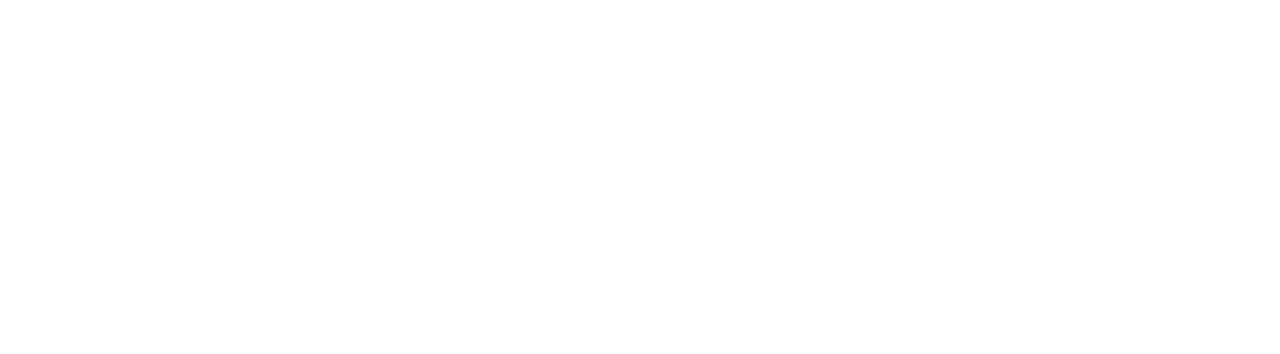
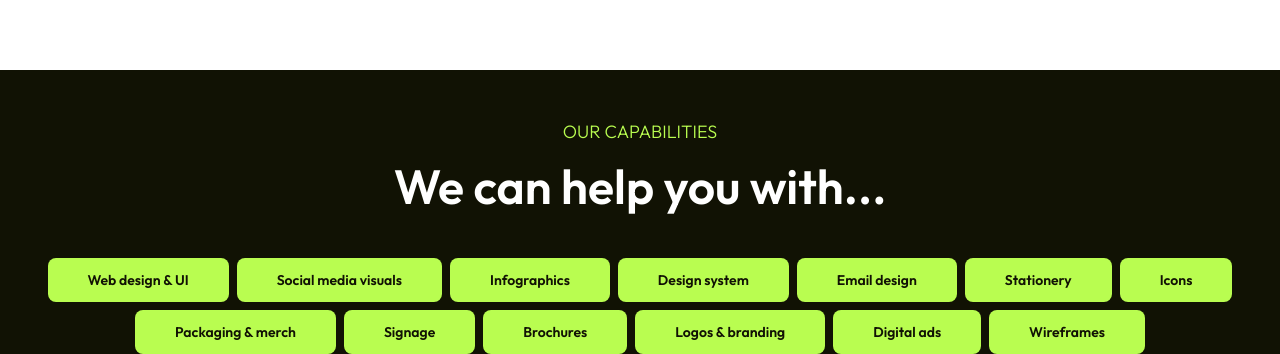
Before and after one commit to mehedihasanfaiyaz/kronix-saas, a React (Vite) app: page / in a window 1280 px wide. Shown: the part 3185-3539 px from the top of the page. Before the commit the page ends 3255 px from the top, so only its background shows below. Built offline with nearby package versions, Linux system fonts and the light colour scheme.

Commit message:
feat(capabilities): create section

```diff
--- a/src/App.tsx
+++ b/src/App.tsx
@@ -1,5 +1,6 @@
 import BeautifulWorks from "./section/BeautifulWorks";
 import Brands from "./section/Brands";
+import Capabilities from "./section/Capabilities";
 import Header from "./section/Header";
 import Hero from "./section/Hero";
 import HowItWorks from "./section/HowItWork";
@@ -20,6 +21,9 @@ export default function App() {
           <BeautifulWorks />
         </div>
       </div>
+      <div className="mx-auto max-w-7xl">
+        <Capabilities />
+      </div>
     </div>
   );
 }
--- /dev/null
+++ b/src/section/Capabilities.tsx
@@ -0,0 +1,21 @@
+// pages/Capabilities.js
+import Button from "../components/Button";
+import { capabilitiesButtons } from "../data.json";
+
+export default function Capabilities() {
+  return (
+    <div className="pt-12 text-center text-white">
+      <p className="text-lg font-light text-primary">OUR CAPABILITIES</p>
+      <h1 className="pt-4 text-5xl font-semibold">We can help you with...</h1>
+      <div className="flex flex-wrap justify-center gap-2 pt-12">
+        {capabilitiesButtons.map((item) => (
+          <Button
+            key={item.name}
+            customStyles="px-10 py-3 text-sm"
+            text={item.name}
+          />
+        ))}
+      </div>
+    </div>
+  );
+}
```
